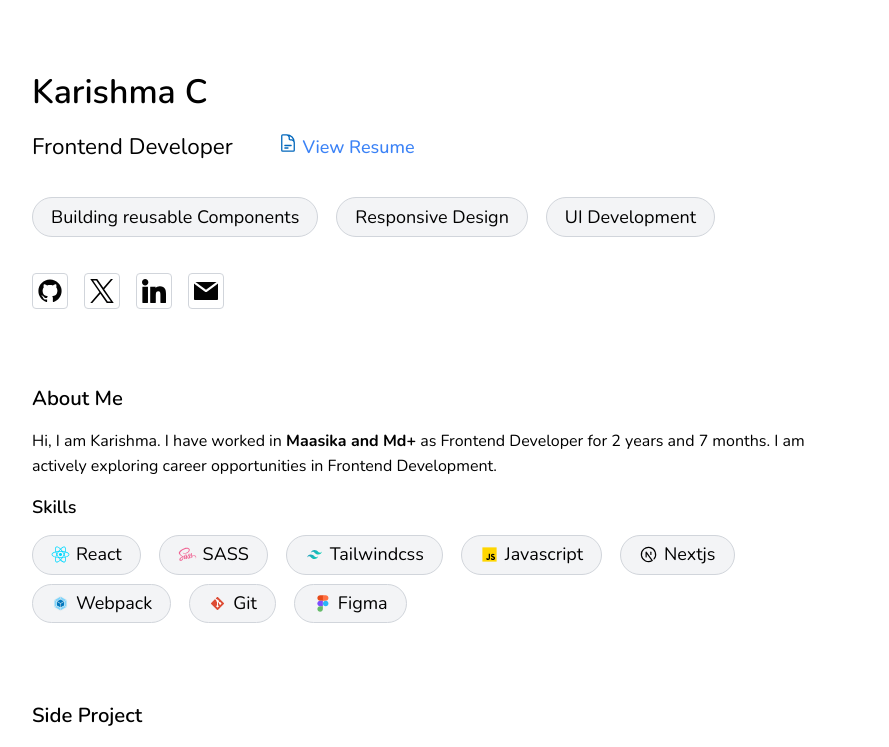
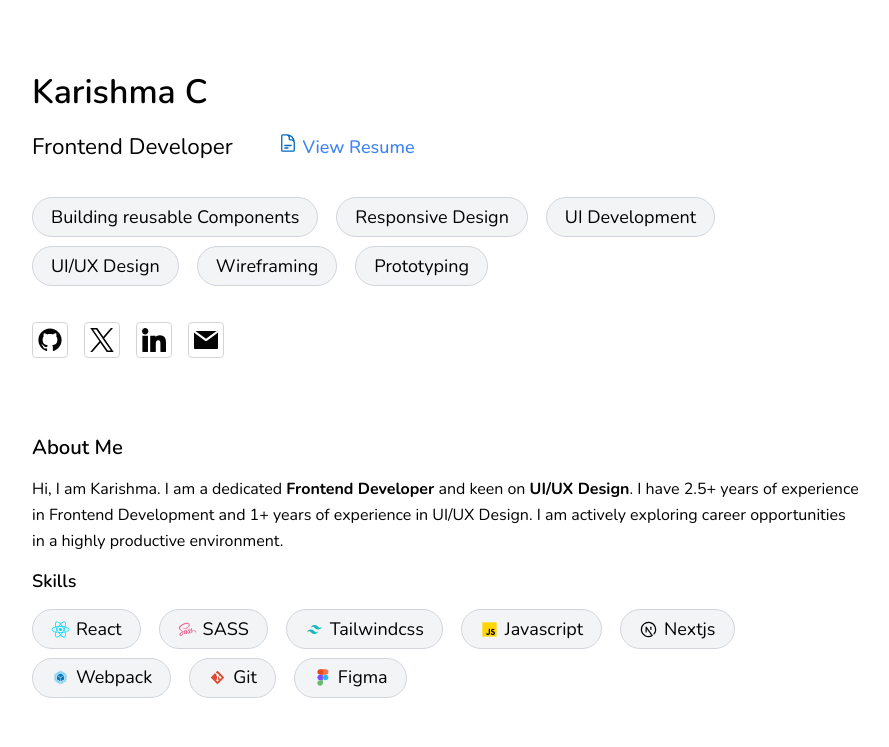
Before and after one commit to karishma-c/personal-portfolio, a Next.js app: page / in a window 1280 px wide. Shown: the top 747 px of the page, without its empty margins (194-1083 px from the left). Built offline with nearby package versions, Linux system fonts and the light colour scheme.

Commit message:
updated the about section

```diff
--- a/pages/index.js
+++ b/pages/index.js
@@ -52,8 +52,8 @@ const HomePage = () => {
         <section className="mb-[54px] w-full">
           <h2 className="text-lg font-semibold">About Me</h2>
           <p className="text-tiny my-[14px] text-textPrimary">
-            Hi, I am Karishma. I have worked in <strong>Maasika and Md+</strong> as
-            Frontend Developer for 2 years and 7 months. I am actively exploring career opportunities in Frontend Development.</p>
+            Hi, I am Karishma. I am a dedicated <strong>Frontend Developer</strong> and keen on <strong>UI/UX Design</strong>.
+            I have 2.5+ years of experience in Frontend Development and 1+ years of experience in UI/UX Design. I am actively exploring career opportunities in a highly productive environment.</p>
           <div className="flex flex-col">
             <h3 className="text-base font-semibold">Skills</h3>
             <div className="flex flex-wrap my-[14px]">
--- a/utils/portfolioData.js
+++ b/utils/portfolioData.js
@@ -28,7 +28,10 @@ export const Projects = [
 export const areaOfInterest = [
   "Building reusable Components",
   "Responsive Design",
-  "UI Development"
+  "UI Development",
+  "UI/UX Design",
+  "Wireframing",
+  "Prototyping"
 ];
 
 const javascriptFramework = [
```
